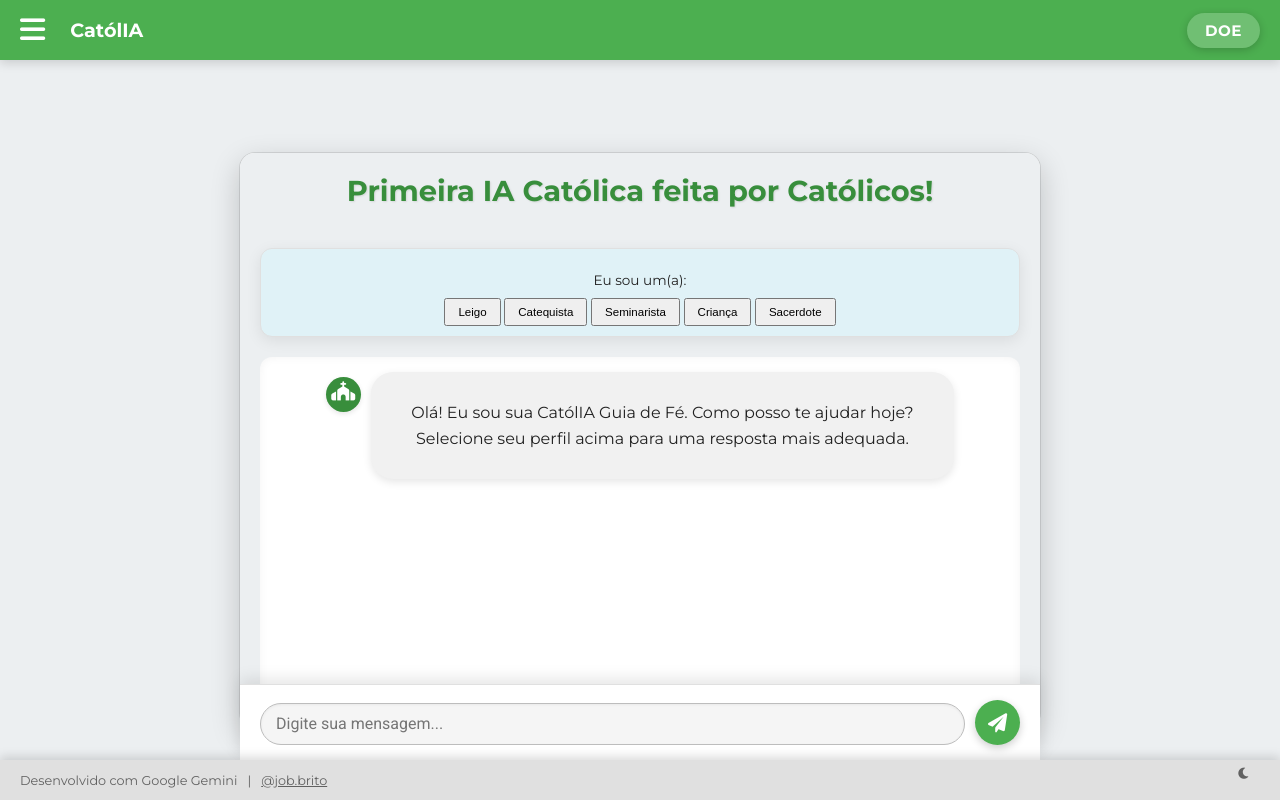
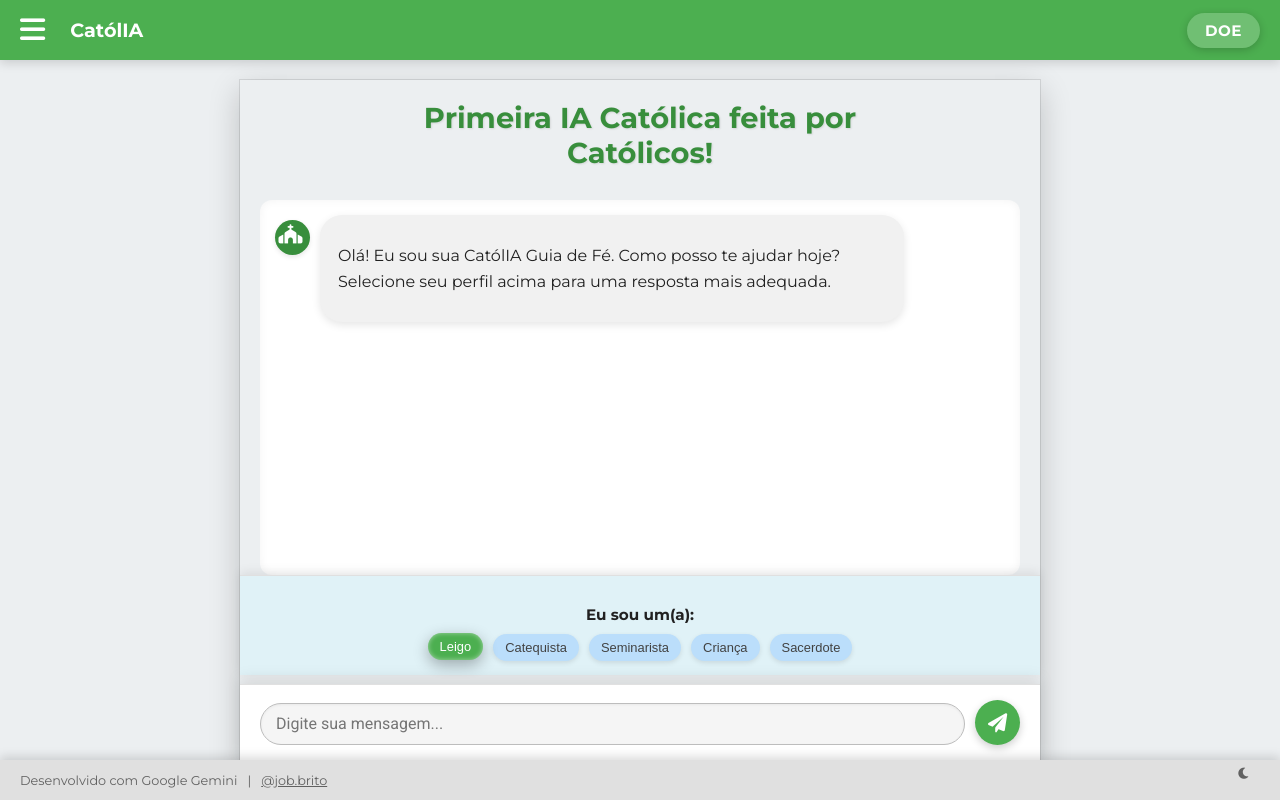
Before and after one commit to Dev-MJBS/catolIA, a Flask app: page / in a window 1280 px wide. Run offline with Flask 3, Linux system fonts and the light colour scheme.

Commit message:
Correcoes de layout

```diff
--- a/templates/index.html
+++ b/templates/index.html
@@ -9,12 +9,10 @@
     <script src="https://cdn.jsdelivr.net/npm/marked/marked.min.js"></script>
     <style>
         :root {
-            /* Cores Gerais */
             --color-primary: #4CAF50;
             --color-primary-dark: #388E3C;
             --color-accent: #FF5722;
 
-            /* Cores do Tema CLARO (Light Mode) */
             --light-bg-body: #eceff1;
             --light-bg-container: #ffffff;
             --light-text-color: #212121;
@@ -32,7 +30,6 @@
             --light-footer-bg: #e0e0e0;
             --light-footer-text: #616161;
 
-            /* Cores do Tema ESCURO (Dark Mode) */
             --dark-bg-body: #263238;
             --dark-bg-container: #37474F;
             --dark-text-color: #eceff1;
@@ -50,7 +47,6 @@
             --dark-footer-bg: #263238;
             --dark-footer-text: #9e9e9e;
 
-            /* Cores do Tema 'Criança' */
             --child-bg-body: #E3F2FD;
             --child-bg-container: #FFFFFF;
             --child-text-color: #424242;
@@ -68,7 +64,6 @@
             --child-footer-bg: #BBDEFB;
             --child-footer-text: #424242;
 
-            /* Cores do Tema 'Sacerdote' (Preto) */
             --priest-bg-body: #1a1a1a;
             --priest-bg-container: #2c2c2c;
             --priest-text-color: #e0e0e0;
@@ -76,8 +71,8 @@
             --priest-header-bg: #000000;
             --priest-header-text: #ffffff;
             --priest-header-link: #cccccc;
-            --priest-bubble-user: #606060; /* NOVO: Balão do usuário para sacerdote (cinza escuro) */
-            --priest-bubble-bot: #333333; /* NOVO: Balão do bot para sacerdote (cinza mais escuro) */
+            --priest-bubble-user: #606060;
+            --priest-bubble-bot: #333333;
             --priest-profile-bg: #222222;
             --priest-profile-btn-bg: #424242;
             --priest-profile-btn-color: #ffffff;
@@ -86,7 +81,6 @@
             --priest-footer-bg: #000000;
             --priest-footer-text: #aaaaaa;
 
-            /* Variáveis para o Tema ATUAL (usadas no CSS) */
             --bg-body: var(--light-bg-body);
             --bg-container: var(--light-bg-container);
             --text-color: var(--light-text-color);
@@ -104,10 +98,12 @@
             --footer-bg: var(--light-footer-bg);
             --footer-text: var(--light-footer-text);
 
-            /* Alturas de elementos fixos */
             --header-height: 60px;
             --input-area-height: 85px;
             --footer-height: 40px;
+            --profile-selection-height: 100px;
+            --total-fixed-bottom-height: calc(var(--input-area-height) + var(--footer-height) + var(--profile-selection-height));
+
             --toggle-button-size: 40px;
             --menu-width: 280px;
             --modal-overlay-bg: rgba(0, 0, 0, 0.7);
@@ -210,12 +206,12 @@
         }
 
         body > .chat-container {
-            margin-top: calc(var(--header-height) + 20px);
-            height: calc(100vh - var(--header-height) - 20px - var(--input-area-height) - var(--footer-height) - 20px);
-            max-height: calc(100vh - var(--header-height) - 20px); /* Ajustado para caber na viewport */
+            height: calc(100vh - var(--header-height) - var(--footer-height));
+            max-height: calc(100vh - var(--header-height) - var(--footer-height));
+            margin-top: var(--header-height);
             align-self: center;
+            border-radius: 0;
         }
-
 
         .chat-header {
             background-color: var(--header-bg);
@@ -291,17 +287,15 @@
             justify-content: flex-start;
             align-items: stretch;
             text-align: left;
-            /* Altura para o chat-scrollable-content */
-            height: calc(100% - var(--input-area-height) - var(--footer-height));
+            /* NOVO: Ajuste do padding inferior para a área de input fixa e prompts fixos */
+            padding-bottom: calc(var(--input-area-height) + var(--profile-selection-height) + 20px);
         }
         .chat-scrollable-content.initial-state {
             justify-content: center;
             align-items: center;
             text-align: center;
-            height: 100%;
         }
-        .chat-scrollable-content.has-content .main-central-message,
-        .chat-scrollable-content.has-content .profile-selection {
+        .chat-scrollable-content.has-content .main-central-message {
             display: none;
         }
 
@@ -314,35 +308,74 @@
             transition: color 0.5s ease;
             padding: 0 10px;
             text-shadow: 1px 1px 2px rgba(0,0,0,0.1);
+            align-self: center;
+            width: 100%;
+            max-width: 600px;
+            box-sizing: border-box;
         }
 
-        /* Seção de Prompts - Sempre visível no topo da área rolável */
+        /* Seção de Prompts - Agora Fixa no Rodapé */
         .profile-selection {
             padding: 15px 20px;
             background-color: var(--profile-bg);
-            border: 1px solid var(--border-color);
-            border-radius: 12px;
+            border-top: 1px solid var(--border-color);
+            text-align: center;
             font-size: 0.95em;
             color: var(--text-color);
             transition: background-color 0.5s ease, border-color 0.5s ease, color 0.5s ease;
-            margin-bottom: 20px;
-            box-shadow: 0 4px 15px rgba(0, 0, 0, 0.08);
+            box-shadow: 0 -3px 10px rgba(0, 0, 0, 0.08);
             width: 100%;
             box-sizing: border-box;
-            /* NOVO: Garante que os prompts não sumam e sejam menores no topo */
-            flex-shrink: 0; /* Impede que ele encolha */
-            padding-top: 10px; /* Reduz padding superior */
-            padding-bottom: 10px; /* Reduz padding inferior */
-            margin-top: 10px; /* Menos margem do elemento acima */
-            font-size: 0.85em; /* Fonte um pouco menor */
+
+            position: fixed;
+            bottom: calc(var(--footer-height) + var(--input-area-height));
+            left: 50%;
+            transform: translateX(-50%);
+            max-width: 800px;
+            z-index: 998;
+            border-radius: 0;
+            height: var(--profile-selection-height);
+            display: flex;
+            flex-direction: column;
+            justify-content: center;
         }
         .profile-selection p {
-            margin-bottom: 10px; /* Margem menor para o texto "Eu sou um(a):" */
-            font-size: 1em; /* Fonte ajustada */
+            margin-bottom: 10px;
+            font-weight: bold;
+            font-size: 1em;
+            text-align: center;
+        }
+        .profile-buttons {
+            display: flex;
+            flex-wrap: wrap;
+            justify-content: center;
+            gap: 10px;
         }
         .profile-buttons button {
-            padding: 6px 12px; /* Botões menores */
-            font-size: 0.85em; /* Fonte menor nos botões */
+            background-color: var(--profile-btn-bg);
+            color: var(--profile-btn-color);
+            border: none;
+            padding: 6px 12px;
+            border-radius: 25px;
+            cursor: pointer;
+            font-size: 0.85em;
+            font-weight: 500;
+            transition: all 0.3s ease;
+            white-space: nowrap;
+            box-shadow: 0 2px 5px rgba(0, 0, 0, 0.1);
+            text-transform: capitalize;
+        }
+        .profile-buttons button.selected {
+            background-color: var(--color-primary); /* Cor primária para o selecionado */
+            color: white;
+            box-shadow: 0 5px 15px rgba(0, 0, 0, 0.3), inset 0 0 5px rgba(255,255,255,0.5);
+            transform: translateY(-1px);
+        }
+        .profile-buttons button:hover { /* Garante hover funciona bem com selecionado */
+            background-color: var(--color-primary-dark);
+            color: white;
+            box-shadow: 0 4px 10px rgba(0, 0, 0, 0.2);
+            transform: translateY(-2px);
         }
 
         .chat-messages {
@@ -360,8 +393,7 @@
             flex-basis: auto;
             width: 100%;
             box-sizing: border-box;
-            /* NOVO: Ajuste do padding inferior para balões não serem cortados */
-            padding-bottom: 85px; /* Altura da input area + um pouco mais de respiro */
+            padding-bottom: 10px;
         }
 
         .message {
@@ -427,7 +459,7 @@
         }
         .message.bot .message-content {
             background-color: var(--bubble-bot);
-            color: var(--text-color); /* Garante a cor do texto do bot */
+            color: var(--text-color);
         }
 
         .typing-indicator {
@@ -440,12 +472,13 @@
             align-items: center;
             margin-bottom: 15px;
         }
+        /* Remover o spinner que girava (mantendo só as bolinhas) */
         .typing-indicator .spinner {
-            display: none; /* Remove o spinner que girava */
+            display: none;
         }
         .typing-indicator span {
             display: inline-block;
-            background-color: var(--text-color); /* Cor das bolinhas */
+            background-color: var(--text-color);
             width: 8px;
             height: 8px;
             border-radius: 50%;
@@ -462,10 +495,10 @@
 
         @keyframes bounce {
             0%, 80%, 100% { transform: translateY(0); }
-            40% { transform: translateY(-8px); } /* Bolinhas pulam um pouco mais alto */
+            40% { transform: translateY(-8px); }
         }
 
-        @keyframes spin { /* Mantido caso queira reativar um spinner em outro lugar */
+        @keyframes spin {
             0% { transform: rotate(0deg); }
             100% { transform: rotate(360deg); }
         }
@@ -478,7 +511,7 @@
             display: flex;
             align-items: flex-end;
             position: fixed;
-            bottom: var(--footer-height);
+            bottom: var(--footer-height); /* NOVO: Posicionado acima do footer */
             left: 50%;
             transform: translateX(-50%);
             width: 100%;
@@ -555,7 +588,7 @@
             padding-bottom: calc(10px + env(safe-area-inset-bottom));
             display: flex;
             justify-content: center;
-            align-items: center; /* NOVO: Centraliza itens verticalmente */
+            align-items: center; /* Centraliza verticalmente */
             gap: 10px;
             transition: background-color 0.5s ease, border-color 0.5s ease, color 0.5s ease;
             height: var(--footer-height);
@@ -848,6 +881,11 @@
         <div class="chat-scrollable-content initial-state" id="chatScrollableContent">
             <div class="main-central-message">Primeira IA Católica feita por Católicos!</div>
 
+            <div class="chat-messages" id="chatMessages">
+
+            </div>
+        </div>
+
         <div class="profile-selection">
             <p>Eu sou um(a):</p>
             <div class="profile-buttons" id="profileButtons">
@@ -856,11 +894,6 @@
                 <button data-profile="seminarista">Seminarista</button>
                 <button data-profile="crianca">Criança</button>
                 <button data-profile="sacerdote">Sacerdote</button>
-                </div>
-            </div>
-
-            <div class="chat-messages" id="chatMessages">
-
             </div>
         </div>
 
@@ -1143,7 +1176,9 @@
             const chatScrollableContent = document.getElementById('chatScrollableContent');
 
             const initialBotMessageContent = `Olá! Eu sou sua CatólIA Guia de Fé. Como posso te ajudar hoje? Selecione seu perfil acima para uma resposta mais adequada.`;
-            appendMessage(initialBotMessageContent, 'bot', true); // TRUE para mensagem inicial
+            appendMessage(initialBotMessageContent, 'bot', true);
+
+            chatScrollableContent.classList.add('initial-state');
 
             const savedTheme = localStorage.getItem('theme');
             if (savedTheme === 'dark') {
@@ -1222,17 +1257,12 @@
 
             if (!userMessage) return;
 
-            // Transiciona do estado inicial para o estado de chat
             if (chatScrollableContent.classList.contains('initial-state')) {
                 chatScrollableContent.classList.remove('initial-state');
                 chatScrollableContent.classList.add('has-content');
-                // Ajusta os estilos do chat-messages para o modo de conversa
                 chatMessages.style.justifyContent = 'flex-start';
                 chatMessages.style.alignItems = 'stretch';
                 chatMessages.style.textAlign = 'left';
-                // Garante que a mensagem inicial da IA já adicionada se alinhe ao topo
-                // chatMessages.firstElementChild.style.justifyContent = 'flex-start'; // Não é necessário mais
-                // chatMessages.firstElementChild.style.textAlign = 'left'; // Não é necessário mais
             }
 
             appendMessage(userMessage, 'user');
@@ -1269,7 +1299,7 @@
             }
         }
 
-        function appendMessage(message, sender, isInitial = false) {
+        function appendMessage(message, sender) {
             const chatMessages = document.getElementById('chatMessages');
             const messageDiv = document.createElement('div');
             messageDiv.classList.add('message', sender);
@@ -1291,12 +1321,6 @@
             messageDiv.appendChild(contentDiv);
             chatMessages.appendChild(messageDiv);
             chatMessages.scrollTop = chatMessages.scrollHeight;
-
-            // NOVO: Se for a mensagem inicial, centraliza o próprio elemento
-            if (isInitial) {
-                messageDiv.style.justifyContent = 'center';
-                messageDiv.style.textAlign = 'center';
-            }
         }
     </script>
 </body>
```
Lines whose indentation alone changed are shown as unchanged.
